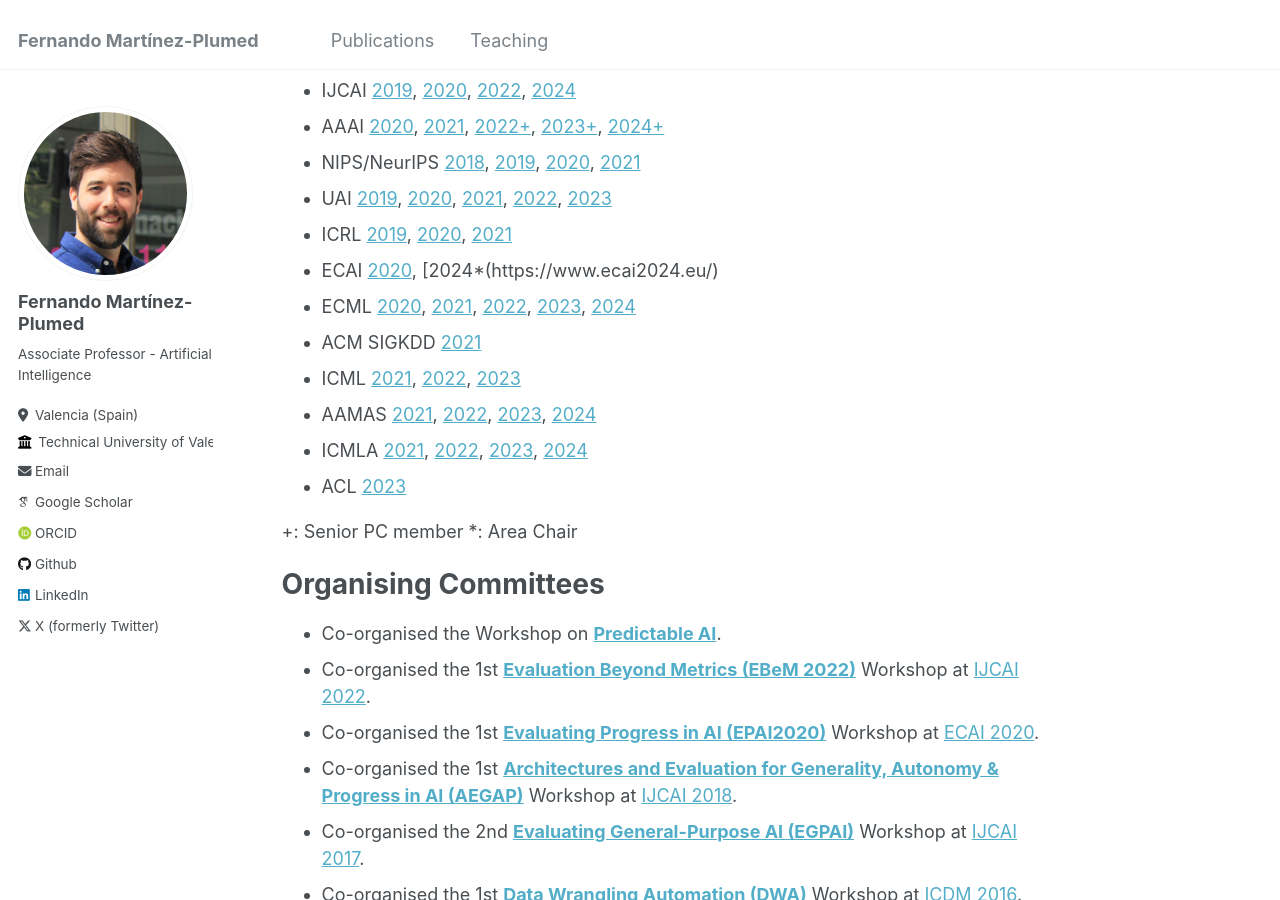
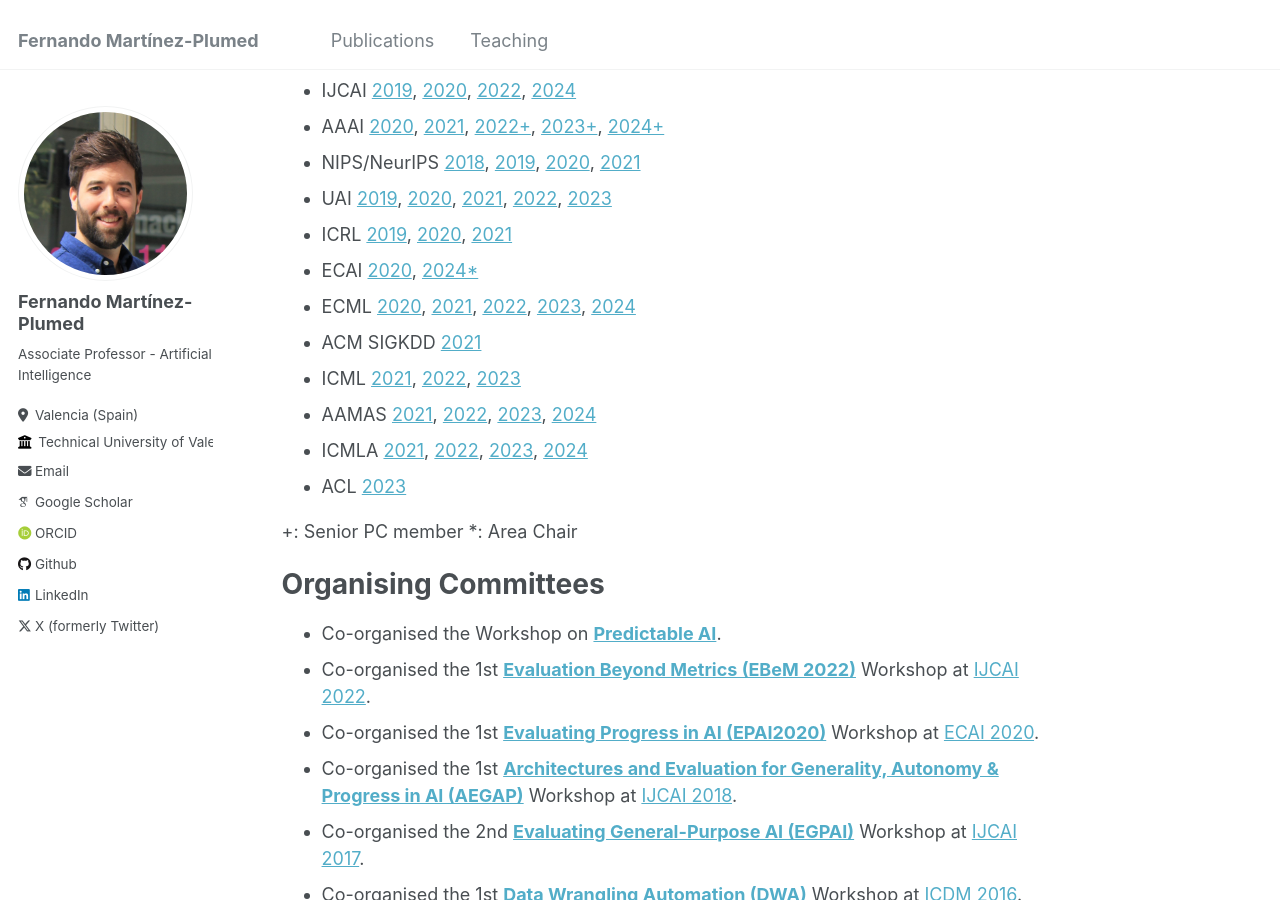
Before and after one commit to nandomp/nandomp.github.io, a Jekyll site: the page built from _pages/about.md, in a window 1280 px wide and 900 px high, scrolled down 2130 px. Built offline with Jekyll 4.4.1, drawn with Linux system fonts in a browser that asks for light colours; some web fonts are replaced.

Commit message:
Update about.md

```diff
--- a/_pages/about.md
+++ b/_pages/about.md
@@ -58,7 +58,7 @@ Program Committees
 * NIPS/NeurIPS [2018](https://nips.cc/Conferences/2018), [2019](https://nips.cc/Conferences/2019), [2020](https://nips.cc/Conferences/2020), [2021](https://nips.cc/Conferences/2021)
 * UAI [2019](http://auai.org/uai2019/), [2020](http://www.auai.org/uai2020/), [2021](https://www.auai.org/~w-auai/uai2021/), [2022](https://www.auai.org/~w-auai/uai2021/), [2023](https://www.auai.org/uai2023/)
 * ICRL [2019](https://iclr.cc/Conferences/2019), [2020](https://iclr.cc/),  [2021](https://iclr.cc/)
-* ECAI [2020](http://ecai2020.eu/), [2024*(https://www.ecai2024.eu/)
+* ECAI [2020](http://ecai2020.eu/), [2024*](https://www.ecai2024.eu/)
 * ECML [2020](https://ecmlpkdd2020.net/), [2021](https://2021.ecmlpkdd.org/), [2022](https://2022.ecmlpkdd.org/), [2023](https://2023.ecmlpkdd.org/), [2024](https://2024.ecmlpkdd.org/)
 * ACM SIGKDD [2021](https://www.kdd.org/kdd2021/)
 * ICML [2021](https://icml.cc/), [2022](https://icml.cc/), [2023](https://icml.cc/Conferences/2023)
```
